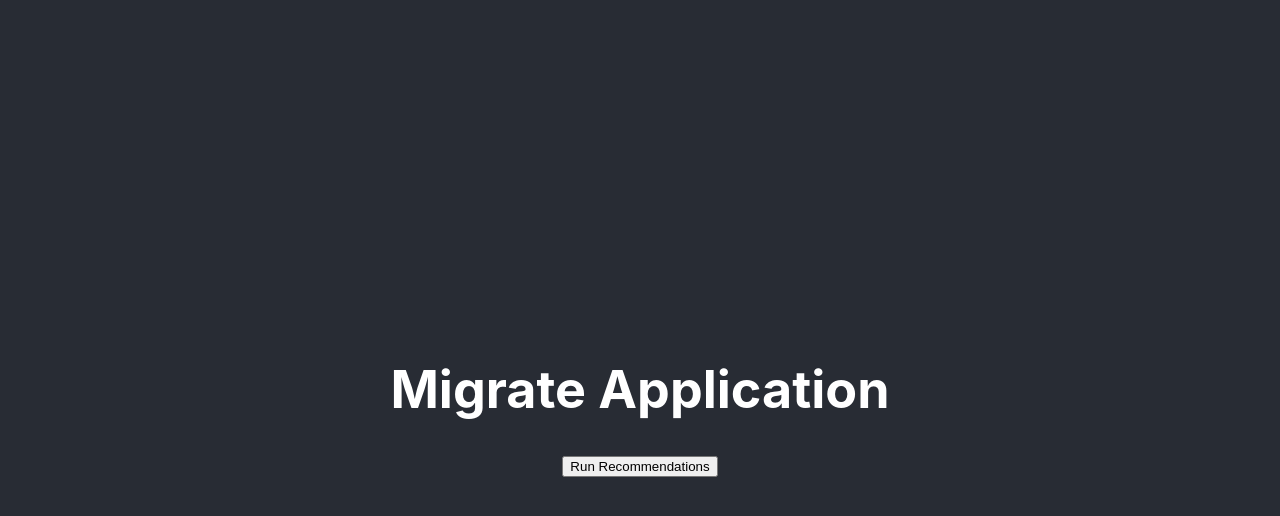
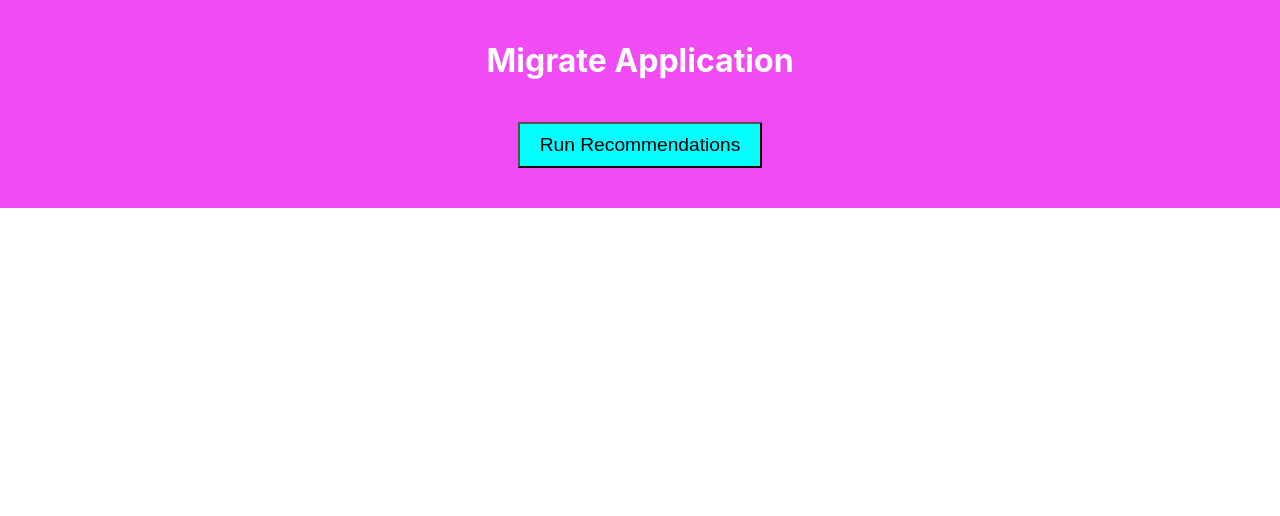
Before and after one commit to kumarankit999/wdui, a React (Create React App) app: page / in a window 1280 px wide. Shown: the top 516 px of the page. Built offline with nearby package versions, Linux system fonts and the light colour scheme.

Commit message:
Added App.css

```diff
--- a/src/App.css
+++ b/src/App.css
@@ -2,37 +2,42 @@
   text-align: center;
 }
 
-.App-logo {
-  height: 40vmin;
-  pointer-events: none;
-}
-
-@media (prefers-reduced-motion: no-preference) {
-  .App-logo {
-    animation: App-logo-spin infinite 20s linear;
-  }
-}
-
 .App-header {
-  background-color: #282c34;
-  min-height: 100vh;
-  display: flex;
-  flex-direction: column;
-  align-items: center;
-  justify-content: center;
-  font-size: calc(10px + 2vmin);
+  background-color: #f14bf4;
+  padding: 20px;
   color: white;
 }
 
-.App-link {
-  color: #61dafb;
+.migrate-button {
+  font-size: 1.2em;
+  padding: 10px 20px;
+  margin: 20px;
+  background-color: aqua;
 }
 
-@keyframes App-logo-spin {
-  from {
-    transform: rotate(0deg);
-  }
-  to {
-    transform: rotate(360deg);
-  }
+.error-message {
+  color: red;
 }
+
+table {
+  margin: 20px auto;
+  border-collapse: collapse;
+  width: 80%;
+  background: #e7faa0;
+  border-radius: 10px;
+  overflow: hidden;
+}
+
+th, td {
+  padding: 10px;
+  border: 1px solid #fbf8f8;
+  text-align: left;
+}
+
+th {
+  background-color: #0cdbff;
+  color: white;
+}
+tr{
+  background-color: black;
+}
```
Also changed, not shown: src/App.js (+0 -30 lines).
